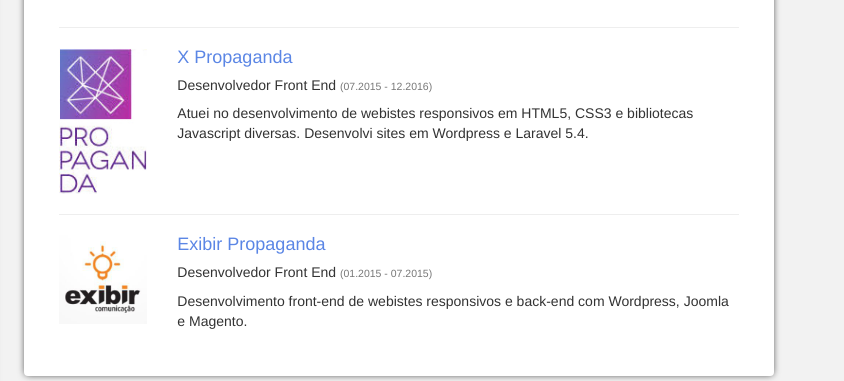
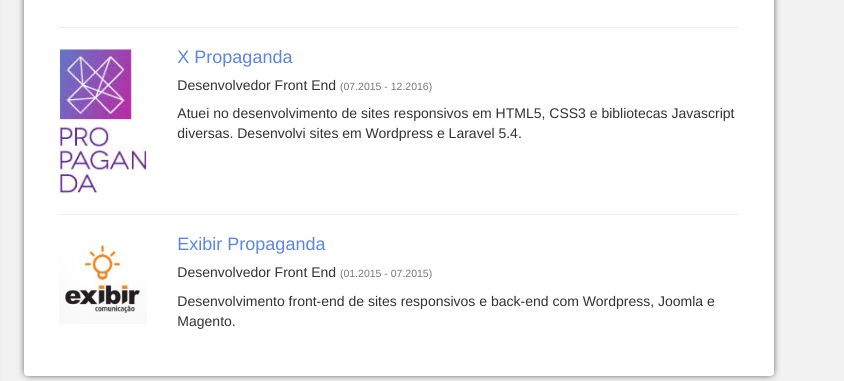
Before and after one commit to nelsoncf/eniac-portfolio-curriculo, a website: page index.html in a window 1280 px wide. Shown: the part 247-628 px from the top of the page, 436-1280 px from the left. Drawn offline with Linux system fonts and the light colour scheme.

Commit message:
ajustes finais git push

```diff
--- a/index.html
+++ b/index.html
@@ -9,6 +9,7 @@
     <link rel="stylesheet" href="css/main.css">
     <script src="https://use.fontawesome.com/8c530c858c.js"></script>
 
+    <link rel="icon" href="favicon.ico">
 
   </head>
   <body>
@@ -135,7 +136,7 @@
                   <h4>X Propaganda</h3>
                   <h5>Desenvolvedor Front End  <small>(07.2015 - 12.2016)</small></h4>
 
-                  <p>Atuei no desenvolvimento de webistes responsivos em HTML5, CSS3 e bibliotecas Javascript diversas. Desenvolvi sites em Wordpress e Laravel 5.4.</p>
+                  <p>Atuei no desenvolvimento de sites responsivos em HTML5, CSS3 e bibliotecas Javascript diversas. Desenvolvi sites em Wordpress e Laravel 5.4.</p>
                 </div>
                 <div class="col-md-12">
                   <hr>
@@ -152,7 +153,7 @@
                   <h4>Exibir Propaganda</h3>
                   <h5>Desenvolvedor Front End  <small>(01.2015 - 07.2015)</small></h4>
 
-                  <p>Desenvolvimento front-end de webistes responsivos e back-end com Wordpress, Joomla e Magento. </p>
+                  <p>Desenvolvimento front-end de sites responsivos e back-end com Wordpress, Joomla e Magento. </p>
                 </div>
               </div>
             </div>
```
